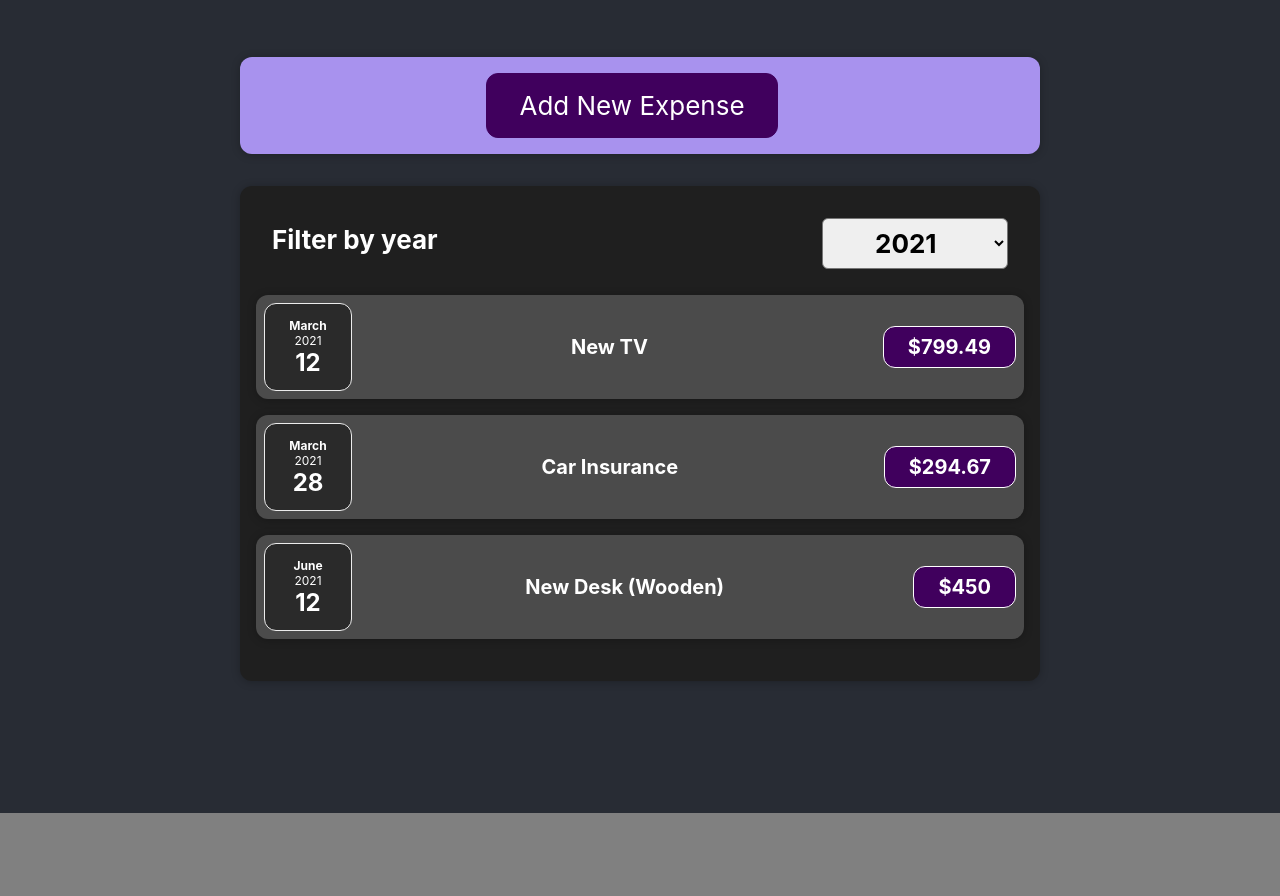
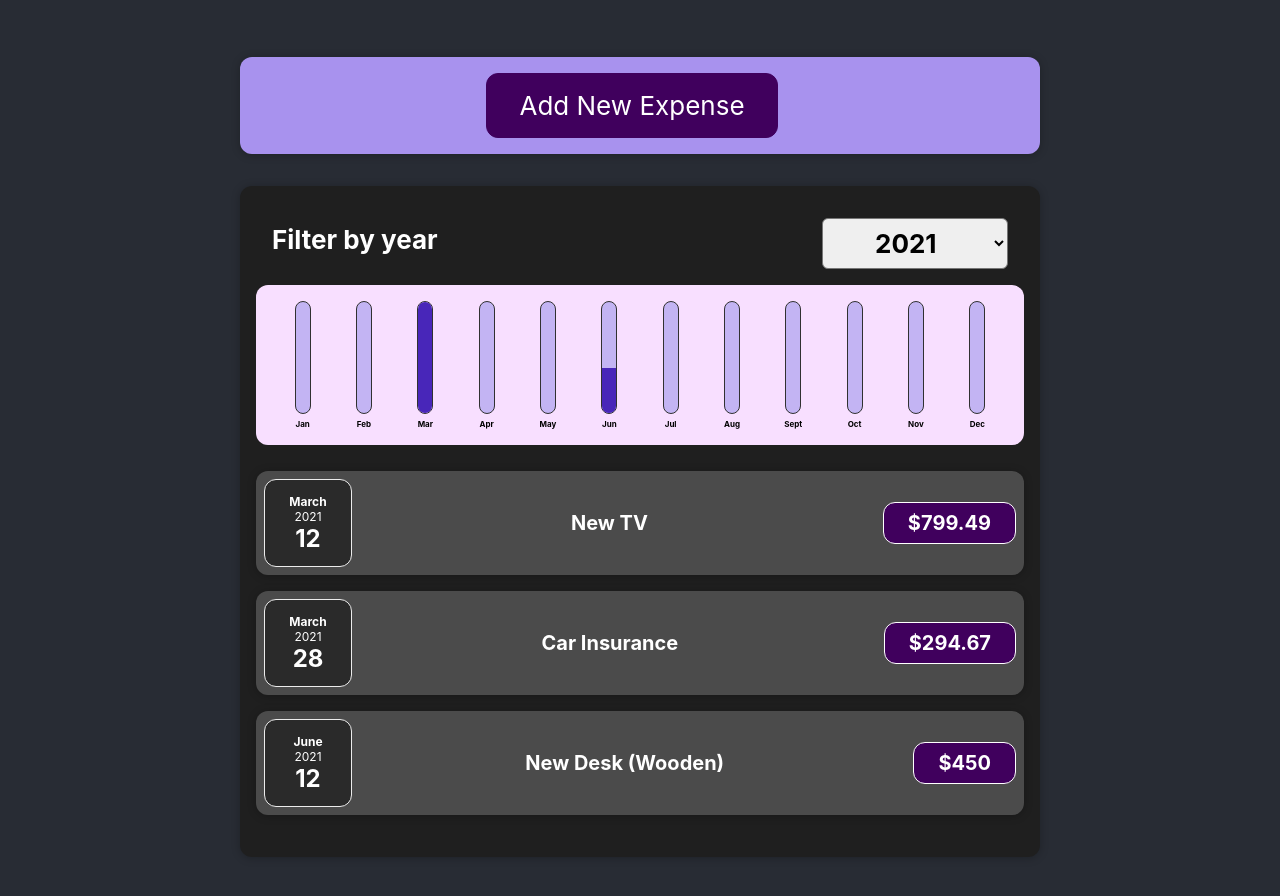
Before and after one commit to AntReyn12/expense-tracker, a React (Create React App) app: page / in a window 1280 px wide. Shown: the top 896 px of the page. Before the commit the page ends 813 px from the top, so only its background shows below. Built offline with nearby package versions, Linux system fonts and the light colour scheme.

Commit message:
finished the app

```diff
--- /dev/null
+++ b/src/components/Chart/Chart.css
@@ -0,0 +1,9 @@
+.chart {
+  padding: 1rem;
+  border-radius: 12px;
+  background-color: #f8dfff;
+  text-align: center;
+  display: flex;
+  justify-content: space-around;
+  height: 10rem;
+}
--- /dev/null
+++ b/src/components/Chart/Chart.js
@@ -0,0 +1,20 @@
+import React from "react";
+import "./Chart.css";
+import ChartBar from "./ChartBar";
+
+const Chart = (props) => {
+  const dataPointValues = props.dataPoints.map((dataPoint) => dataPoint.value);
+
+  const totalMaximum = Math.max(...dataPointValues);
+  console.log(props);
+
+  return (
+    <div className="chart">
+      {props.dataPoints.map((dataPoint) => {
+        return <ChartBar key={dataPoint.label} value={dataPoint.value} maxValue={totalMaximum} label={dataPoint.label} />;
+      })}
+    </div>
+  );
+};
+
+export default Chart;
--- /dev/null
+++ b/src/components/Chart/ChartBar.css
@@ -0,0 +1,33 @@
+.chart-bar {
+  height: 100%;
+  display: flex;
+  flex-direction: column;
+  align-items: center;
+  width: 1rem;
+  color: black;
+}
+
+.chart-bar__inner {
+  height: 100%;
+  width: 100%;
+  border: 1px solid #313131;
+  border-radius: 12px;
+  background-color: #c3b4f3;
+  overflow: hidden;
+  display: flex;
+  flex-direction: column;
+  justify-content: flex-end;
+}
+
+.chart-bar__fill {
+  background-color: #4826b9;
+  width: 100%;
+  transition: all 0.3s ease-out;
+}
+
+.chart-bar__label {
+  font-weight: bold;
+  font-size: 0.5rem;
+  text-align: center;
+  margin-top: 5px;
+}
--- /dev/null
+++ b/src/components/Chart/ChartBar.js
@@ -0,0 +1,21 @@
+import React from "react";
+import "./ChartBar.css";
+
+const ChartBar = (props) => {
+  let barFillHeight = "0%";
+
+  if (props.maxValue > 0) {
+    barFillHeight = Math.round((props.value / props.maxValue) * 100) + "%";
+  }
+
+  return (
+    <div className="chart-bar">
+      <div className="chart-bar__inner">
+        <div className="chart-bar__fill" style={{height: barFillHeight}}></div>
+      </div>
+      <div className="chart-bar__label">{props.label}</div>
+    </div>
+  );
+};
+
+export default ChartBar;
--- a/src/components/Expenses/Expenses.js
+++ b/src/components/Expenses/Expenses.js
@@ -2,6 +2,7 @@
 import Card from "../UI/Card";
 import ExpensesFilter from "./ExpensesFilter";
 import ExpensesList from "./ExpensesList";
+import ExpensesChart from "./ExpensesChart";
 import "./Expenses.css";
 
 const Expenses = (props) => {
@@ -17,6 +18,7 @@
   return (
     <Card className="expenses">
       <ExpensesFilter selected={userYear} getUserYear={saveUserYear} />
+      <ExpensesChart expenses={filteredExpenses} />
       <ExpensesList items={filteredExpenses} />
     </Card>
   );
--- /dev/null
+++ b/src/components/Expenses/ExpensesChart.js
@@ -0,0 +1,27 @@
+import Chart from "../Chart/Chart";
+
+const ExpensesChart = (props) => {
+  const chartDataPoints = [
+    {label: "Jan", value: 0},
+    {label: "Feb", value: 0},
+    {label: "Mar", value: 0},
+    {label: "Apr", value: 0},
+    {label: "May", value: 0},
+    {label: "Jun", value: 0},
+    {label: "Jul", value: 0},
+    {label: "Aug", value: 0},
+    {label: "Sept", value: 0},
+    {label: "Oct", value: 0},
+    {label: "Nov", value: 0},
+    {label: "Dec", value: 0},
+  ];
+
+  for (const expense of props.expenses) {
+    const expenseMonth = expense.date.getMonth();
+    chartDataPoints[expenseMonth].value += expense.amount;
+  }
+
+  return <Chart dataPoints={chartDataPoints} />;
+};
+
+export default ExpensesChart;
--- a/src/components/NewExpense/ExpenseForm.js
+++ b/src/components/NewExpense/ExpenseForm.js
@@ -19,7 +19,7 @@
     e.preventDefault();
     const expenseData = {
       title: enteredTitle,
-      amount: enteredAmount,
+      amount: +enteredAmount,
       date: new Date(enteredDate),
     };
 
```
